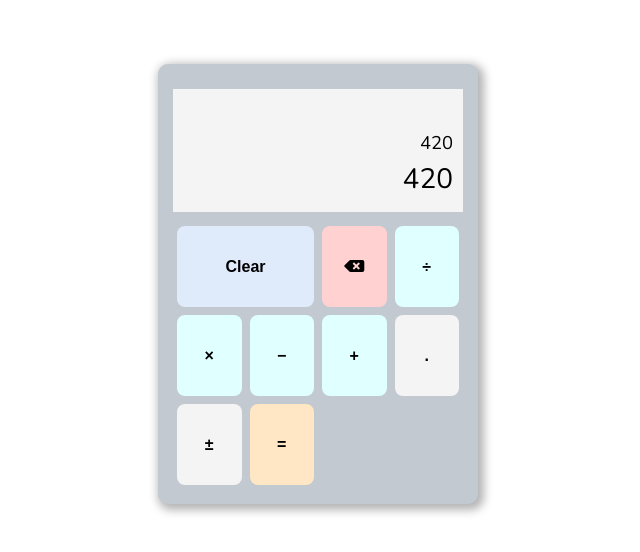
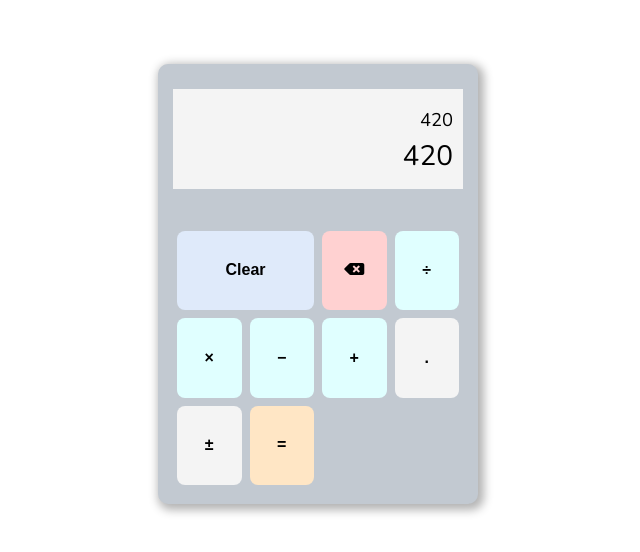
Before and after one commit to cyanChill/FCC-JavaScript-Calculator, a plain HTML site: page index.html in a window 1280 px wide. Shown: the part 116-668 px from the top of the page, without its empty margins (322-962 px from the left). Drawn offline with nearby package versions, Linux system fonts and the light colour scheme.

Commit message:
dynamic height for calculator display

```diff
--- a/css/style.css
+++ b/css/style.css
@@ -54,6 +54,7 @@ body {
 }
 
 #display {
+  height: clamp(4em, 25vw, 5em);
   grid-column: 1 / span 4;
   display: flex;
   flex-direction: column;
```
